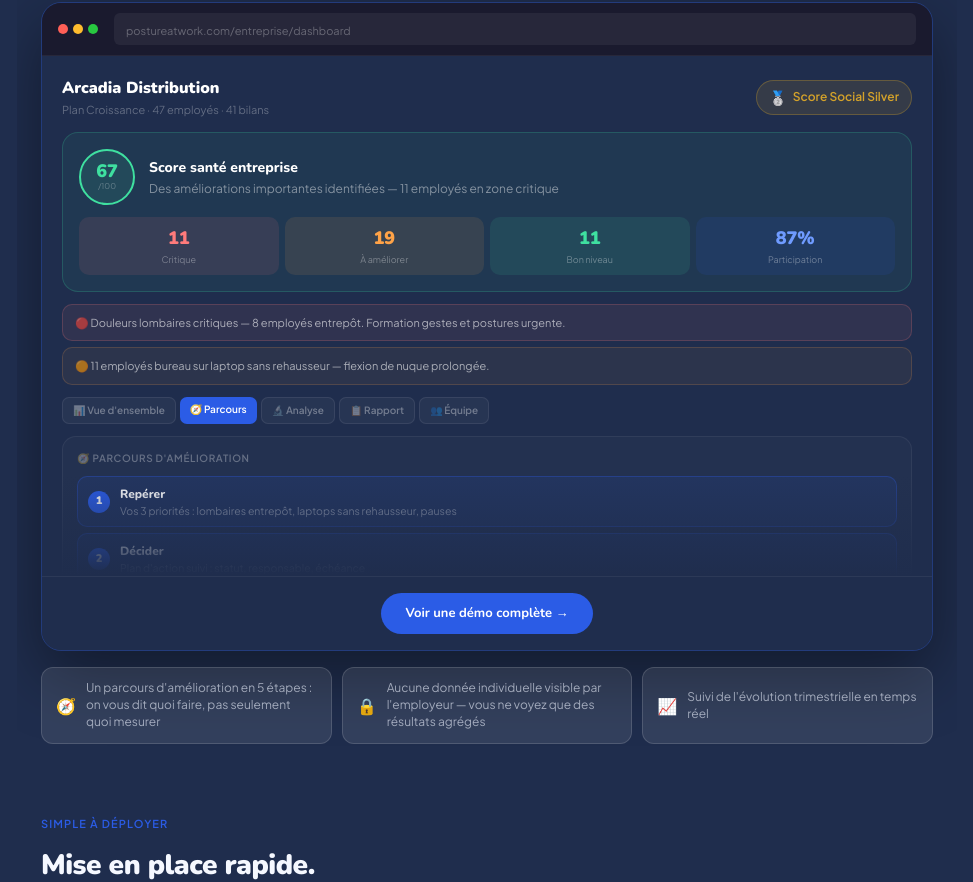
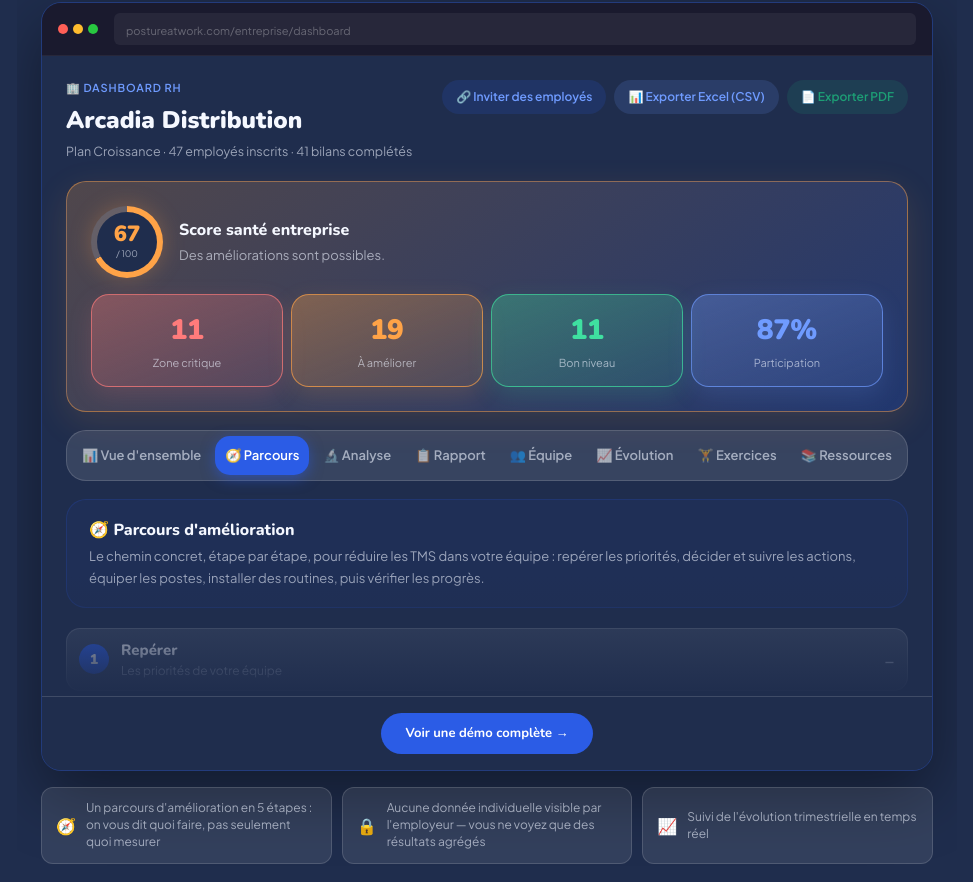
Before and after one commit to Julienbeumier/posture-at-work, a Next.js app: page /entreprise in a window 1280 px wide. Shown: the part 1377-2259 px from the top of the page, without its empty margins (153-1126 px from the left). Built offline with nearby package versions, Linux system fonts and the light colour scheme; no server answers.

Commit message:
Page Entreprise : aperçu du dashboard fidèle (cartes en dégradé, thème réel, parcours)
Co-Authored-By: Claude Sonnet 5.5 <noreply@anthropic.com>
Claude-Session: https://claude.ai/code/session_013sL58Eqc78MD33isaRaEUz

```diff
--- a/app/entreprise/EntrepriseClient.tsx
+++ b/app/entreprise/EntrepriseClient.tsx
@@ -4,6 +4,7 @@ import { useState, useEffect } from "react";
 import { motion } from "framer-motion";
 import Link from "next/link";
 import { useTheme } from "@/contexts/ThemeContext";
+import { ParcoursStep } from "@/components/dashboard/ParcoursStep";
 
 const T = { h: "var(--font-nunito), sans-serif", b: "var(--font-jakarta), sans-serif" };
 
@@ -563,109 +564,115 @@ export default function EntrepriseClient() {
               </div>
             </div>
 
-            {/* Dashboard preview */}
-            <div style={{ background: "#1f2d4d", padding: isMobile ? "16px" : "20px", maxHeight: 520, overflow: "hidden", position: "relative" }}>
-              {/* Mini header */}
-              <div style={{ display: "flex", justifyContent: "space-between", alignItems: "center", marginBottom: 14 }}>
+            {/* Dashboard preview — mêmes cartes, couleurs et thème que le vrai dashboard */}
+            <div style={{ background: c.bgPrimary, padding: isMobile ? "16px 12px" : "24px", maxHeight: isMobile ? 560 : 640, overflow: "hidden", position: "relative" }}>
+              {/* En-tête */}
+              <div style={{ display: "flex", flexDirection: isMobile ? "column" : "row", justifyContent: "space-between", gap: 12, marginBottom: 20 }}>
                 <div>
-                  <div style={{ fontFamily: T.h, fontWeight: 900, fontSize: 16, color: "#fff" }}>Arcadia Distribution</div>
-                  <div style={{ fontFamily: T.b, fontSize: 11, color: "rgba(255,255,255,0.3)", marginTop: 2 }}>
-                    Plan Croissance · 47 employés · 41 bilans
+                  <p style={{ fontFamily: T.b, fontSize: 11, color: "#6f9bff", fontWeight: 700, letterSpacing: "0.08em", textTransform: "uppercase", margin: "0 0 6px" }}>🏢 Dashboard RH</p>
+                  <p style={{ fontFamily: T.h, fontWeight: 900, fontSize: 24, color: c.textPrimary, margin: "0 0 4px" }}>Arcadia Distribution</p>
+                  <p style={{ fontFamily: T.b, fontSize: 12.5, color: c.textMuted, margin: 0 }}>Plan Croissance · 47 employés inscrits · 41 bilans complétés</p>
+                </div>
+                {!isMobile && (
+                  <div style={{ display: "flex", gap: 8, alignItems: "flex-start" }}>
+                    {[
+                      { t: "🔗 Inviter des employés", bg: "rgba(43,92,230,0.15)", col: "#6f9bff" },
+                      { t: "📊 Exporter Excel (CSV)", bg: "rgba(111,155,255,0.15)", col: "#6f9bff" },
+                      { t: "📄 Exporter PDF", bg: "rgba(29,158,117,0.15)", col: "#1d9e75" },
+                    ].map(b => (
+                      <span key={b.t} style={{ padding: "8px 14px", borderRadius: 100, background: b.bg, color: b.col, fontFamily: T.b, fontWeight: 600, fontSize: 12, whiteSpace: "nowrap" }}>{b.t}</span>
+                    ))}
+                  </div>
+                )}
+              </div>
+
+              {/* Score santé entreprise */}
+              <div style={{ borderRadius: 20, padding: isMobile ? "16px" : "24px", marginBottom: 18, background: "linear-gradient(145deg, #ffa34738, rgba(43,92,230,0.22))", border: "1px solid #ffa34777", boxShadow: "0 10px 34px #ffa34722" }}>
+                <div style={{ display: "flex", alignItems: "center", gap: 16, marginBottom: 16 }}>
+                  <div style={{ width: 72, height: 72, borderRadius: "50%", position: "relative", display: "grid", placeItems: "center", flexShrink: 0, background: `conic-gradient(#ffa347 0 67%, ${c.border} 0)`, boxShadow: "0 0 22px #ffa34744" }}>
+                    <div style={{ position: "absolute", inset: 6, borderRadius: "50%", background: c.bgPrimary }} />
+                    <div style={{ position: "relative", display: "flex", flexDirection: "column", alignItems: "center" }}>
+                      <span style={{ fontFamily: T.h, fontWeight: 900, fontSize: 22, color: "#ffa347", lineHeight: 1 }}>67</span>
+                      <span style={{ fontFamily: T.b, fontSize: 9, color: c.textMuted, marginTop: 2 }}>/ 100</span>
                     </div>
                   </div>
-                <div style={{ display: "inline-flex", alignItems: "center", gap: 6, padding: "6px 12px", borderRadius: 100, background: "rgba(212,162,42,0.12)", border: "1px solid rgba(212,162,42,0.3)" }}>
-                  <span style={{ fontSize: 14 }}>🥈</span>
-                  <span style={{ fontFamily: T.b, fontSize: 12, fontWeight: 700, color: "#d4a22a" }}>Score Social Silver</span>
+                  <div style={{ minWidth: 0 }}>
+                    <p style={{ fontFamily: T.h, fontWeight: 800, fontSize: 16, color: c.textPrimary, margin: "0 0 4px" }}>Score santé entreprise</p>
+                    <p style={{ fontFamily: T.b, fontSize: 13, color: c.textMuted, margin: 0, lineHeight: 1.5 }}>Des améliorations sont possibles.</p>
                   </div>
                 </div>
-
-              {/* Score + KPIs */}
-              <div style={{ borderRadius: 16, padding: "16px", background: "rgba(63,224,160,0.06)", border: "0.5px solid rgba(63,224,160,0.2)", marginBottom: 12 }}>
-                <div style={{ display: "flex", alignItems: "center", gap: 14, marginBottom: 12 }}>
-                  <div style={{ width: 56, height: 56, borderRadius: "50%", border: "2.5px solid #3fe0a0", display: "flex", flexDirection: "column", alignItems: "center", justifyContent: "center", flexShrink: 0, background: "rgba(63,224,160,0.1)" }}>
-                    <span style={{ fontFamily: T.h, fontWeight: 900, fontSize: 18, color: "#3fe0a0", lineHeight: 1 }}>67</span>
-                    <span style={{ fontFamily: T.b, fontSize: 8, color: "rgba(255,255,255,0.3)" }}>/100</span>
-                  </div>
-                  <div>
-                    <div style={{ fontFamily: T.h, fontWeight: 800, fontSize: 14, color: "#fff", marginBottom: 3 }}>Score santé entreprise</div>
-                    <div style={{ fontFamily: T.b, fontSize: 12, color: "rgba(255,255,255,0.45)", lineHeight: 1.4 }}>
-                      Des améliorations importantes identifiées — 11 employés en zone critique
-                    </div>
-                  </div>
-                </div>
-                <div style={{ display: "grid", gridTemplateColumns: "repeat(4, 1fr)", gap: 6 }}>
+                <div style={{ display: "grid", gridTemplateColumns: isMobile ? "1fr 1fr" : "repeat(4, 1fr)", gap: 8 }}>
                   {[
-                    { val: "11", label: "Critique", bg: "rgba(255,123,123,0.1)", color: "#ff7b7b" },
-                    { val: "19", label: "À améliorer", bg: "rgba(255,163,71,0.1)", color: "#ffa347" },
-                    { val: "11", label: "Bon niveau", bg: "rgba(63,224,160,0.1)", color: "#3fe0a0" },
-                    { val: "87%", label: "Participation", bg: "rgba(43,92,230,0.1)", color: "#6f9bff" },
-                  ].map((k, i) => (
-                    <div key={i} style={{ padding: "8px 6px", borderRadius: 10, background: k.bg, textAlign: "center" }}>
-                      <div style={{ fontFamily: T.h, fontWeight: 900, fontSize: 18, color: k.color }}>{k.val}</div>
-                      <div style={{ fontFamily: T.b, fontSize: 9, color: "rgba(255,255,255,0.35)", marginTop: 1 }}>{k.label}</div>
+                    { label: "Zone critique", value: "11", color: "#ff7b7b" },
+                    { label: "À améliorer", value: "19", color: "#ffa347" },
+                    { label: "Bon niveau", value: "11", color: "#3fe0a0" },
+                    { label: "Participation", value: "87%", color: "#6f9bff" },
+                  ].map(z => (
+                    <div key={z.label} style={{ textAlign: "center", padding: "14px 12px", borderRadius: 18, background: `linear-gradient(160deg, ${z.color}55, ${z.color}1f)`, border: `1px solid ${z.color}aa`, boxShadow: `0 8px 24px ${z.color}2a` }}>
+                      <p style={{ fontFamily: T.h, fontWeight: 900, fontSize: 28, color: z.color, margin: "0 0 4px" }}>{z.value}</p>
+                      <p style={{ fontFamily: T.b, fontSize: 11, color: c.textMuted, margin: 0 }}>{z.label}</p>
                     </div>
                   ))}
                 </div>
               </div>
 
-              {/* Alertes */}
-              <div style={{ marginBottom: 12 }}>
-                {[
-                  { color: "rgba(255,123,123,0.08)", border: "rgba(255,123,123,0.2)", text: "🔴 Douleurs lombaires critiques — 8 employés entrepôt. Formation gestes et postures urgente." },
-                  { color: "rgba(255,163,71,0.06)", border: "rgba(255,163,71,0.18)", text: "🟠 11 employés bureau sur laptop sans rehausseur — flexion de nuque prolongée." },
-                ].map((a, i) => (
-                  <div key={i} style={{ padding: "10px 12px", borderRadius: 10, background: a.color, border: `0.5px solid ${a.border}`, marginBottom: 6, fontFamily: T.b, fontSize: 11, color: "rgba(255,255,255,0.6)", lineHeight: 1.4 }}>
-                    {a.text}
-                  </div>
-                ))}
-              </div>
-
-              {/* Tabs mini */}
-              <div style={{ display: "flex", gap: 4, marginBottom: 12 }}>
-                {["📊 Vue d'ensemble", "🧭 Parcours", "🔬 Analyse", "📋 Rapport", "👥 Équipe"].map((tab, i) => (
-                  <div key={i} style={{
-                    padding: "5px 10px", borderRadius: 7,
-                    background: i === 1 ? "#2b5ce6" : "rgba(255,255,255,0.04)",
-                    fontFamily: T.b, fontSize: 10, fontWeight: 600,
-                    color: i === 1 ? "#fff" : "rgba(255,255,255,0.35)",
-                    border: i === 1 ? "none" : "0.5px solid rgba(255,255,255,0.08)",
-                  }}>
-                    {tab}
-                  </div>
+              {/* Onglets */}
+              <div style={{ display: "flex", flexWrap: "wrap", gap: 4, padding: 5, borderRadius: 20, background: c.bgCard2, border: `1px solid ${c.border}`, marginBottom: 18 }}>
+                {["📊 Vue d'ensemble", "🧭 Parcours", "🔬 Analyse", "📋 Rapport", "👥 Équipe", "📈 Évolution", "🏋️ Exercices", "📚 Ressources"].map((tab, i) => (
+                  <span key={tab} style={{ flex: "1 1 auto", textAlign: "center", padding: isMobile ? "8px 10px" : "10px 8px", borderRadius: 15, whiteSpace: "nowrap", fontFamily: T.b, fontWeight: 600, fontSize: isMobile ? 12 : 13, background: i === 1 ? "#2b5ce6" : "transparent", color: i === 1 ? "#fff" : c.textMuted, boxShadow: i === 1 ? "0 4px 14px rgba(43,92,230,0.5)" : "none" }}>{tab}</span>
                 ))}
               </div>
 
               {/* Parcours d'amélioration */}
-              <div style={{ background: "rgba(255,255,255,0.02)", border: "0.5px solid rgba(255,255,255,0.06)", borderRadius: 14, padding: "14px" }}>
-                <div style={{ fontFamily: T.b, fontSize: 10, fontWeight: 700, color: "rgba(255,255,255,0.3)", textTransform: "uppercase", letterSpacing: "0.06em", marginBottom: 10 }}>
-                  🧭 Parcours d&apos;amélioration
+              <div style={{ borderRadius: 20, padding: "18px 22px", background: "rgba(43,92,230,0.06)", border: "0.5px solid rgba(43,92,230,0.18)", marginBottom: 20 }}>
+                <p style={{ fontFamily: T.h, fontWeight: 800, fontSize: 16, color: c.textPrimary, margin: "0 0 4px" }}>🧭 Parcours d&apos;amélioration</p>
+                <p style={{ fontFamily: T.b, fontSize: 13, color: c.textMuted, margin: 0, lineHeight: 1.65 }}>
+                  Le chemin concret, étape par étape, pour réduire les TMS dans votre équipe : repérer les priorités, décider et suivre les actions, équiper les postes, installer des routines, puis vérifier les progrès.
+                </p>
               </div>
+
+              <ParcoursStep c={c} n={1} title="Repérer" subtitle="Les priorités de votre équipe">
+                <div style={{ borderRadius: 24, padding: isMobile ? "18px" : "24px", background: "rgba(43,92,230,0.12)", border: "1px solid rgba(111,155,255,0.30)", marginBottom: 16 }}>
+                  <p style={{ fontFamily: T.h, fontWeight: 800, fontSize: 15, color: c.textPrimary, margin: "0 0 4px" }}>🎯 Actions prioritaires pour votre équipe</p>
+                  <p style={{ fontFamily: T.b, fontSize: 13, color: c.textMuted, margin: "0 0 18px" }}>
+                    Basées sur les scores les plus bas de vos employés — sur les dimensions que vous pouvez directement améliorer.
+                  </p>
+                  <div style={{ display: "flex", flexDirection: "column", gap: 10 }}>
                     {[
-                  { n: 1, name: "Repérer", sub: "Vos 3 priorités : lombaires entrepôt, laptops sans rehausseur, pauses", open: true },
-                  { n: 2, name: "Décider", sub: "Plan d'action suivi : statut, responsable, échéance", open: true },
-                  { n: 3, name: "S'équiper", sub: "Le matériel utile, classé par poste", open: false },
-                  { n: 4, name: "Pratiquer", sub: "Routines de 10 minutes, 3 fois par semaine", open: false },
-                  { n: 5, name: "Mesurer", sub: "Réévaluation trimestrielle et progression", open: false },
-                ].map(st => (
-                  <div key={st.n} style={{ display: "flex", alignItems: "center", gap: 10, padding: "8px 10px", marginBottom: 6, borderRadius: 10, background: st.open ? "rgba(43,92,230,0.10)" : "rgba(255,255,255,0.03)", border: st.open ? "0.5px solid rgba(43,92,230,0.3)" : "0.5px solid rgba(255,255,255,0.06)" }}>
-                    <span style={{ width: 22, height: 22, borderRadius: "50%", background: "#2b5ce6", color: "#fff", display: "inline-flex", alignItems: "center", justifyContent: "center", fontFamily: T.h, fontWeight: 900, fontSize: 11, flexShrink: 0 }}>{st.n}</span>
-                    <span style={{ minWidth: 0 }}>
-                      <span style={{ display: "block", fontFamily: T.h, fontWeight: 800, fontSize: 12, color: "#fff" }}>{st.name}</span>
-                      <span style={{ display: "block", fontFamily: T.b, fontSize: 10.5, color: "rgba(255,255,255,0.45)" }}>{st.sub}</span>
-                    </span>
+                      { action: "Identifier les postes à risque et adapter l'environnement", emoji: "🩺", label: "Douleurs", avg: 52, impact: "Prévention des arrêts de travail" },
+                      { action: "Auditer les postes de travail — écrans, chaises, claviers", emoji: "💻", label: "Setup", avg: 58, impact: "Impact direct sur 3 dimensions" },
+                      { action: "Mettre en place des pauses actives toutes les 45 minutes", emoji: "⏱️", label: "Habitudes", avg: 61, impact: "Réduction immédiate des TMS chroniques" },
+                    ].map((a, i) => (
+                      <div key={a.label} style={{ display: "flex", alignItems: "center", gap: 14, padding: "14px 16px", borderRadius: 18, background: c.cardGrad, border: `1px solid ${c.border}` }}>
+                        <div style={{ width: 32, height: 32, borderRadius: "50%", flexShrink: 0, background: "#2b5ce6", boxShadow: "0 3px 10px rgba(43,92,230,0.45)", display: "flex", alignItems: "center", justifyContent: "center", fontFamily: T.h, fontWeight: 900, fontSize: 12, color: "#fff" }}>{i + 1}</div>
+                        <div style={{ flex: 1, minWidth: 0 }}>
+                          <p style={{ fontFamily: T.h, fontWeight: 700, fontSize: 14, color: c.textPrimary, margin: "0 0 2px" }}>{a.action}</p>
+                          <p style={{ fontFamily: T.b, fontSize: 12, color: c.textMuted, margin: 0 }}>
+                            {a.emoji} {a.label} · Score moyen : <span style={{ color: "#ffa347", fontWeight: 600 }}>{a.avg}/100</span> · {a.impact}
+                          </p>
+                        </div>
                       </div>
                     ))}
-                <div style={{ marginTop: 8, padding: "8px 10px", borderRadius: 10, background: "rgba(63,224,160,0.07)", border: "0.5px solid rgba(63,224,160,0.2)", fontFamily: T.b, fontSize: 10.5, color: "rgba(255,255,255,0.55)" }}>
-                  🔬 Le détail des analyses (vidéo, douleurs, postes) reste disponible dans l&apos;onglet Analyse.
                   </div>
                 </div>
+              </ParcoursStep>
 
-              {/* Gradient fade */}
-              <div style={{ position: "absolute", bottom: 0, left: 0, right: 0, height: 100, background: "linear-gradient(to bottom, transparent, #1f2d4d)", pointerEvents: "none" }} />
+              <ParcoursStep c={c} n={2} title="Décider" subtitle="Les actions à mener et leur suivi" defaultOpen={false}>
+                <p style={{ fontFamily: T.b, fontSize: 13, color: c.textMuted, margin: 0 }}>Plan d&apos;action classé par impact, avec statut, responsable et échéance.</p>
+              </ParcoursStep>
+              <ParcoursStep c={c} n={3} title="S'équiper" subtitle="Le matériel qui fait la différence" defaultOpen={false}>
+                <p style={{ fontFamily: T.b, fontSize: 13, color: c.textMuted, margin: 0 }}>Équipements recommandés par type de poste.</p>
+              </ParcoursStep>
+              <ParcoursStep c={c} n={4} title="Pratiquer" subtitle="Des routines courtes, chaque semaine" defaultOpen={false}>
+                <p style={{ fontFamily: T.b, fontSize: 13, color: c.textMuted, margin: 0 }}>Programme de 10 minutes, 3 fois par semaine.</p>
+              </ParcoursStep>
+
+              {/* Fondu */}
+              <div style={{ position: "absolute", bottom: 0, left: 0, right: 0, height: 120, background: `linear-gradient(to bottom, transparent, ${c.bgPrimary})`, pointerEvents: "none" }} />
             </div>
 
             {/* CTA overlay */}
-            <div style={{ background: "#1f2d4d", padding: "16px 20px", textAlign: "center", borderTop: "0.5px solid rgba(255,255,255,0.06)" }}>
+            <div style={{ background: c.bgPrimary, padding: "16px 20px", textAlign: "center", borderTop: `0.5px solid ${c.border}` }}>
               <a href="#contact" style={{ textDecoration: "none" }}>
                 <div style={{ display: "inline-block", padding: "11px 24px", borderRadius: 100, background: "#2b5ce6", color: "#fff", fontFamily: T.h, fontWeight: 700, fontSize: 13, cursor: "pointer" }}>
                   Voir une démo complète →
```
Lines whose indentation alone changed are shown as unchanged.
